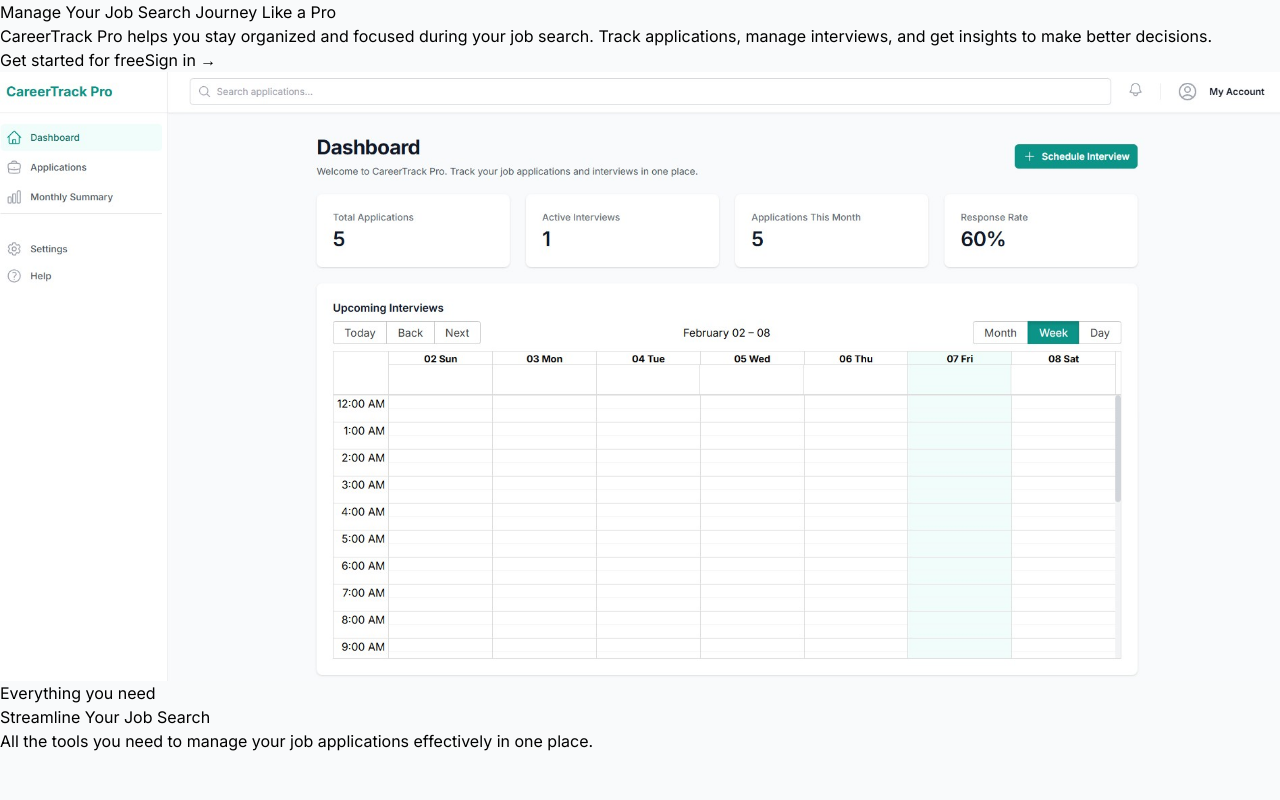
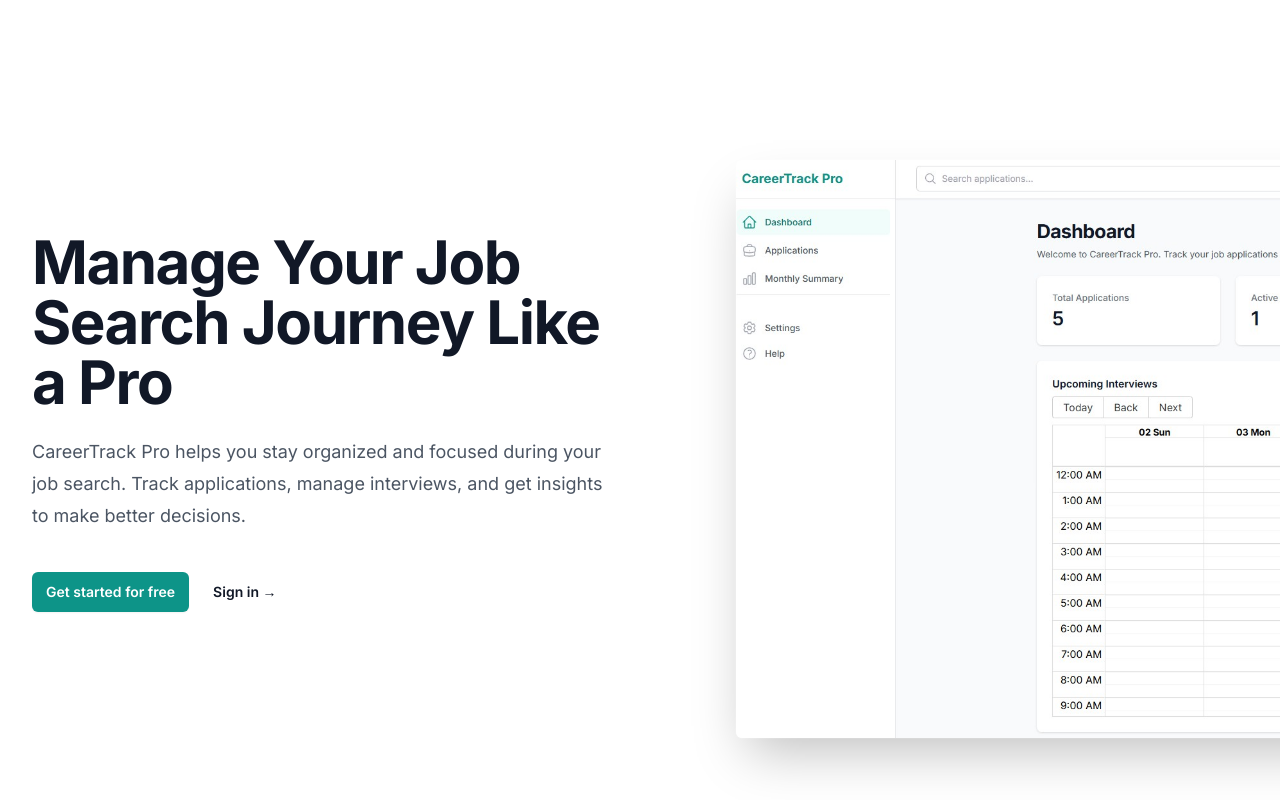
Before and after one commit to brunnokenzokillaruna/careertrackpro, a Next.js app: page / in a window 1280 px wide. Shown: the top 800 px of the page. Built offline with nearby package versions, Linux system fonts and the light colour scheme; no server answers.

Commit message:
Preparando para deploy no GitHub Pages

```diff
--- a/next.config.js
+++ b/next.config.js
@@ -5,8 +5,11 @@
   images: {
     unoptimized: true,
   },
-  basePath: '/CareerTrack-Pro',
-  assetPrefix: '/CareerTrack-Pro',
+  ...(process.env.NODE_ENV === 'production' ? {
+    basePath: '/CareerTrack-Pro',
+    assetPrefix: '/CareerTrack-Pro/',
+    trailingSlash: true,
+  } : {})
 };
 
 module.exports = nextConfig;
--- /dev/null
+++ b/postcss.config.js
@@ -0,0 +1,6 @@
+module.exports = {
+  plugins: {
+    tailwindcss: {},
+    autoprefixer: {},
+  },
+}
--- /dev/null
+++ b/tailwind.config.js
@@ -0,0 +1,19 @@
+/** @type {import('tailwindcss').Config} */
+module.exports = {
+  content: [
+    './src/pages/**/*.{js,ts,jsx,tsx,mdx}',
+    './src/components/**/*.{js,ts,jsx,tsx,mdx}',
+    './src/app/**/*.{js,ts,jsx,tsx,mdx}',
+  ],
+  theme: {
+    extend: {
+      colors: {
+        primary: {
+          DEFAULT: '#0f766e',
+          hover: '#0d9488',
+        },
+      },
+    },
+  },
+  plugins: [],
+}
```
Also changed, not shown: package.json (+22 -26 lines), 1 other file (tests, documents, lock files or other folders).
